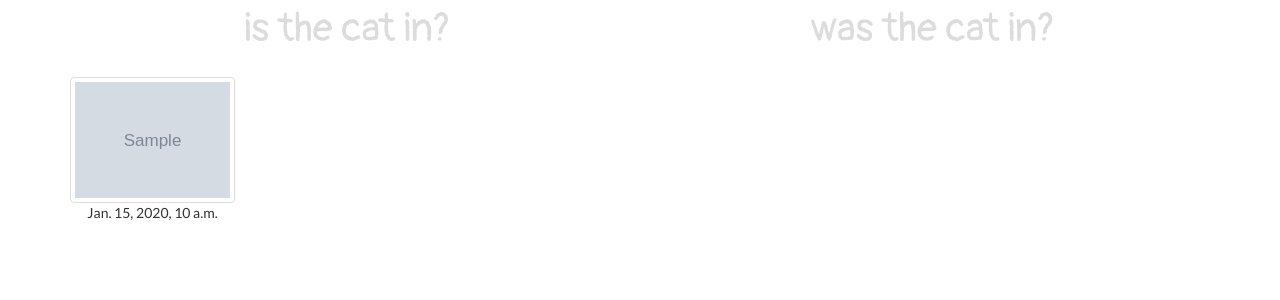
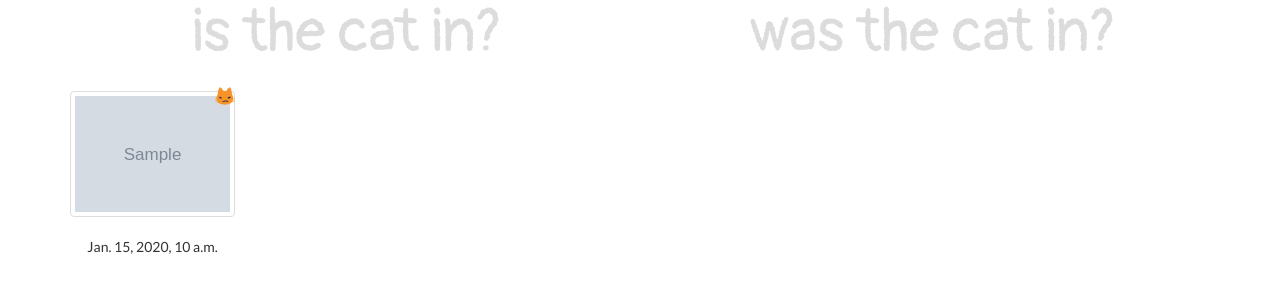
Before and after one commit to alycejenni/isthecatin, a Django app: template templates/history.html in a window 1280 px wide. Shown: the top 300 px of the page. Run offline with Django 3.2, Linux system fonts and the light colour scheme; the template is opened without the code that fills it: most values are stand-ins (such as "Sample title", 1, 10 or a date in 2020); grey boxes marked "Sample" are stand-in pictures; some libraries are stand-ins or nearby versions.

Commit message:
added icons to mark pictures as "not a cat", made titles bigger

```diff
--- a/catflap/settings.py
+++ b/catflap/settings.py
@@ -17,6 +17,8 @@ IMAGE_BUCKET = os.environ["IMAGE_BUCKET"]
 AWS_KEY = os.environ["AWS_KEY"]
 
 AWS_SECRET = os.environ["AWS_SECRET"]
+
+SALT = "814934EAB1D13D3E20EF6E528943DA48D36F1CAB078976F0FD1B2113292F965A"
 
 ALLOWED_HOSTS = ["isthecatin.herokuapp.com", "localhost", "www.isthecat.in"]
 
@@ -100,8 +102,10 @@ USE_TZ = True
 # Static files (CSS, JavaScript, Images)
 
 PROJECT_ROOT = os.path.dirname(os.path.abspath(__file__))
+SITE_ROOT = os.path.join(BASE_DIR, "catflapsite")
 
 BASE_DIR = os.path.abspath(os.path.join(os.path.dirname(__file__), '..'))
 
 STATIC_URL = '/static/'
-STATIC_ROOT = os.path.join(PROJECT_ROOT, "static")
+STATIC_ROOT = os.path.join(SITE_ROOT, "static")
+IMG_PKL = os.path.join(STATIC_ROOT, "imgs.pkl")
--- a/catflap/urls.py
+++ b/catflap/urls.py
@@ -9,4 +9,5 @@ urlpatterns = [
     url(r'^static/(?P<path>.*)$', serve, {'document_root': STATIC_ROOT}),
     url(r"^$", site.current, name="current"),
     url(r"^history$", site.history, name="history"),
+    url(r'^notcat/(?P<img>.*)$', site.notcat, name="notcat"),
 ]
--- a/catflapsite/static/style.css
+++ b/catflapsite/static/style.css
@@ -1,17 +1,13 @@
-h1 {
+.h1 {
     font-family: 'Pangolin';
-    font-size: 40px;
+    font-size: 60px;
 }
 
 a.activepage {
-    font-family: 'Pangolin';
-    font-size: 40px;
     color: black;
 }
 
 a.inactivepage {
-    font-family: 'Pangolin';
-    font-size: 40px;
     color: gainsboro;
 }
 
--- a/templates/basepage.html
+++ b/templates/basepage.html
@@ -24,6 +24,7 @@
     <link href="https://fonts.googleapis.com/css?family=Lato|Pangolin" rel="stylesheet">
     <link href="{% static 'style.css' %}" rel="stylesheet">
     <link rel="shortcut icon" href="{% static 'favicon.png' %}">
+    <meta name="viewport" content="width=device-width, initial-scale=1">
 </head>
 <body>
 <!-- Google Tag Manager (noscript) -->
@@ -35,10 +36,10 @@
 <div class="container">
     <div class="row">
         <div class="col-md-6">
-            <a href="{% url 'current' %}" class="{% isactive 'current' %}">is the cat in?</a>
+            <a href="{% url 'current' %}" class="{% isactive 'current' %} h1">is the cat in?</a>
         </div>
         <div class="col-md-6">
-            <a href="{% url 'history' %}" class="{% isactive 'history' %}">was the cat in?</a>
+            <a href="{% url 'history' %}" class="{% isactive 'history' %} h1">was the cat in?</a>
         </div>
     </div>
 </div>
--- a/templates/history.html
+++ b/templates/history.html
@@ -1,4 +1,5 @@
 {% extends "basepage.html" %}
+{% load static %}
 {% block title %}
     was the cat in?
 {% endblock %}
@@ -7,9 +8,17 @@
         {% for r in imgrows %}
             <div class="row">
                 {% for img in r %}
-            <div class="col-md-2">
-                <img alt="this is probably a picture of the cat's bum" class="img-thumbnail" src="{{ img.url }}"/>
+                    <div class="col-md-2 col-xs-6">
+                        <form method="post" action="{% url 'notcat' img.id %}">
+                            {% csrf_token %}
+                            <div style="text-align: right">
+                                <input type="image" src="{% static 'notcat.png' %}" width="20px" alt="not a cat" title="this isn't a cat!"/>
+                            </div>
+                            <div style="position: relative; top: -20px; z-index: -100;">
+                                <img alt="this is probably a picture of the cat's bum" class="img-thumbnail"
+                                 src="{{ img.url }}"/></div>
                             <p>{{ img.time_taken }}</p>
+                        </form>
                     </div>
                 {% endfor %}
             </div>
```
Also changed, not shown: catflapsite/utils.py (+40 -2 lines), catflapsite/views.py (+16 -2 lines), catflapsite/static/7272-smiling-cat-face-with-open-mouth.png (added), catflapsite/static/7273-grinning-cat-face-with-smiling-eyes.png (added), catflapsite/static/7274-cat-face-with-tears-of-joy.png (added), catflapsite/static/7276-cat-face-with-wry-smile.png (added), catflapsite/static/7277-kissing-cat-face-with-closed-eyes.png (added), catflapsite/static/7278-weary-cat-face.png (added), catflapsite/static/7279-crying-cat-face.png (added), catflapsite/static/catheart.png (added), catflapsite/static/notcat.png (added), 1 other file. Lines whose indentation alone changed are shown as unchanged.
